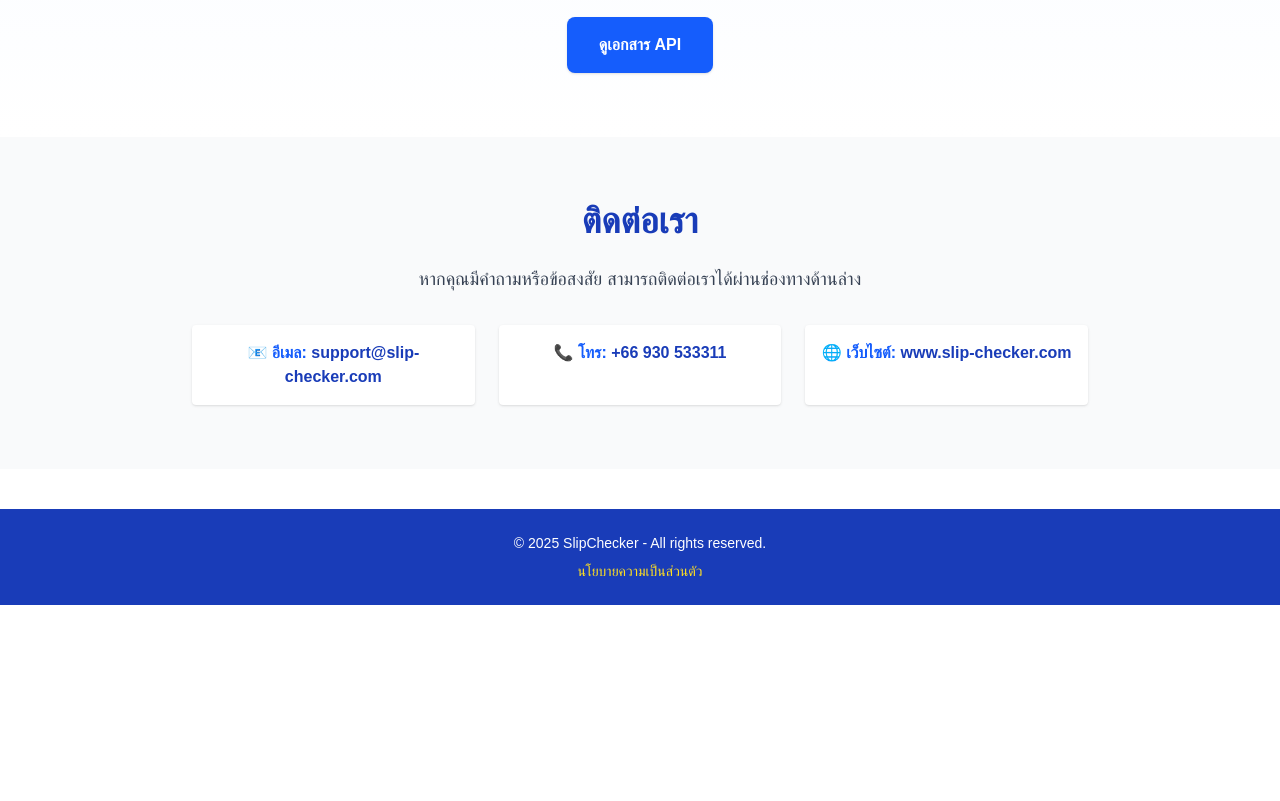
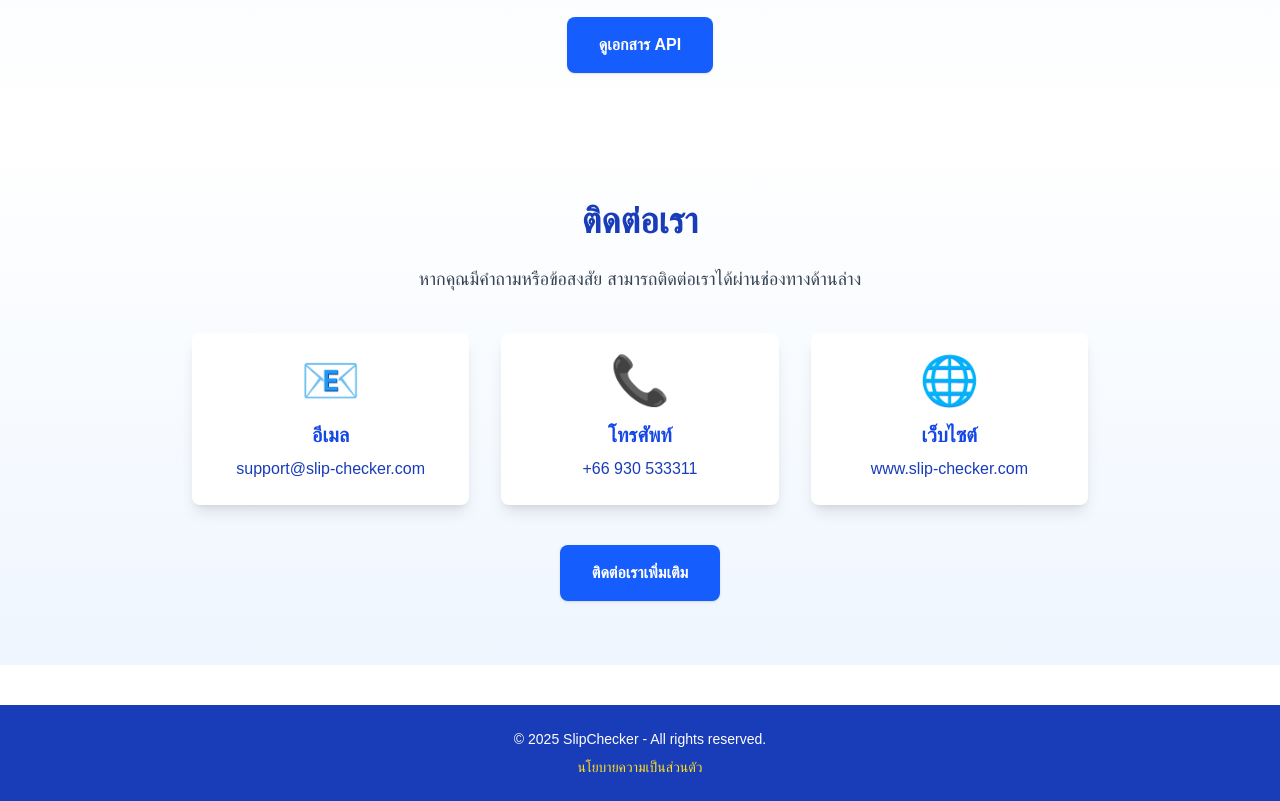
Before and after one commit to pookky789/slip-checker-sale-page, a Next.js app: page / in a window 1280 px wide. Shown: the part 3240-4041 px from the top of the page. Before the commit the page ends 3845 px from the top, so only its background shows below. Built offline with nearby package versions, Linux system fonts and the light colour scheme.

Commit message:
improve UI

```diff
--- a/app/page.tsx
+++ b/app/page.tsx
@@ -253,22 +253,51 @@
     </section>
 
          {/* ✅ Section 5: ติดต่อเรา */}
-      <section id="contact" className="py-16 bg-gray-50 text-center">
+    <section id="contact" className="py-16 bg-gradient-to-b from-white to-blue-50 text-center">
       <div className="max-w-4xl mx-auto">
-          <h2 className="text-4xl font-bold text-blue-800 mb-6">ติดต่อเรา</h2>
-          <p className="text-lg text-gray-700 mb-8">
+        <h2 className="text-4xl font-extrabold text-blue-800 mb-6">ติดต่อเรา</h2>
+        <p className="text-lg text-gray-700 mb-10">
           หากคุณมีคำถามหรือข้อสงสัย สามารถติดต่อเราได้ผ่านช่องทางด้านล่าง
         </p>
-          <div className="grid grid-cols-1 sm:grid-cols-3 gap-6">
-            <div className="p-4 bg-white rounded shadow text-blue-600 font-semibold">
-              📧 อีเมล: <a href="mailto:support@slip-checker.com" className="text-blue-800 hover:underline">support@slip-checker.com</a>
+        <div className="grid grid-cols-1 sm:grid-cols-3 gap-8">
+          {/* Email */}
+          <div className="p-6 bg-white rounded-lg shadow-lg hover:shadow-xl transition">
+            <div className="text-blue-600 text-5xl mb-4">📧</div>
+            <h3 className="text-xl font-bold text-blue-700 mb-2">อีเมล</h3>
+            <p className="text-gray-600">
+              <a href="mailto:support@slip-checker.com" className="text-blue-800 hover:underline">
+                support@slip-checker.com
+              </a>
+            </p>
           </div>
-            <div className="p-4 bg-white rounded shadow text-blue-600 font-semibold">
-              📞 โทร: <a href="tel:+66930533311" className="text-blue-800 hover:underline">+66 930 533311</a>
+          {/* Phone */}
+          <div className="p-6 bg-white rounded-lg shadow-lg hover:shadow-xl transition">
+            <div className="text-blue-600 text-5xl mb-4">📞</div>
+            <h3 className="text-xl font-bold text-blue-700 mb-2">โทรศัพท์</h3>
+            <p className="text-gray-600">
+              <a href="tel:+66930533311" className="text-blue-800 hover:underline">
+                +66 930 533311
+              </a>
+            </p>
           </div>
-            <div className="p-4 bg-white rounded shadow text-blue-600 font-semibold">
-              🌐 เว็บไซต์: <a href="https://www.slip-checker.com" className="text-blue-800 hover:underline">www.slip-checker.com</a>
+          {/* Website */}
+          <div className="p-6 bg-white rounded-lg shadow-lg hover:shadow-xl transition">
+            <div className="text-blue-600 text-5xl mb-4">🌐</div>
+            <h3 className="text-xl font-bold text-blue-700 mb-2">เว็บไซต์</h3>
+            <p className="text-gray-600">
+              <a href="https://www.slip-checker.com" className="text-blue-800 hover:underline">
+                www.slip-checker.com
+              </a>
+            </p>
           </div>
+        </div>
+        <div className="mt-10">
+          <a
+            href="/contact"
+            className="inline-block px-8 py-4 bg-blue-600 text-white font-semibold rounded-lg shadow hover:bg-blue-700 transition"
+          >
+            ติดต่อเราเพิ่มเติม
+          </a>
         </div>
       </div>
     </section>
```
Lines whose indentation alone changed are shown as unchanged.
